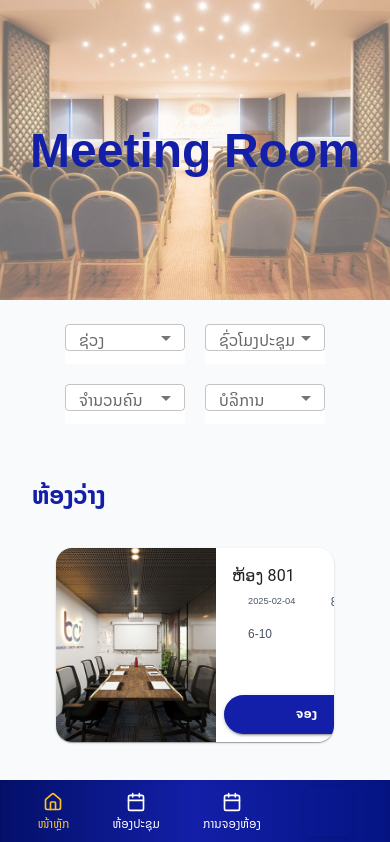
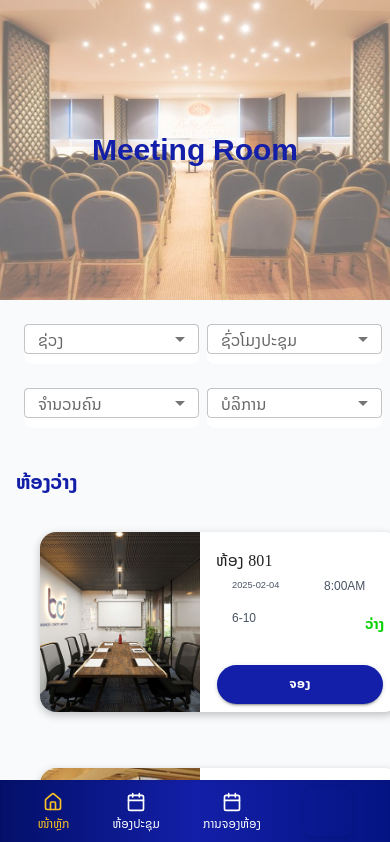
Before and after one commit to ThatsadaphoneITPD/nextjs-starter, a Next.js app: page / in a window 390 px wide. Shown: the top 842 px of the page. Built offline with nearby package versions, Linux system fonts and the light colour scheme; some icons are missing.

Commit message:
update room and home page

```diff
--- a/src/app/(site)/page.js
+++ b/src/app/(site)/page.js
@@ -4,6 +4,9 @@ import InputLabel from '@mui/material/InputLabel';
 import MenuItem from '@mui/material/MenuItem';
 import FormControl from '@mui/material/FormControl';
 import Select from '@mui/material/Select';
+import Box from '@mui/material/Box';
+import IconButton from '@mui/material/IconButton';
+import CloseIcon from '@mui/icons-material/Close';
 import CardAvilableRooms from '@/components/card-room/CardAvilableRooms';
 import CardBooking from '@/components/card-room/card-book';
 import RoomOverview from '@/components/card-room/room-overview';
@@ -14,13 +17,12 @@ export default function Home() {
   const [filterCapacity, setFilterCapacity] = useState('');
   const [filterAmenities, setFilterAmenities] = useState('');
 
-  // Dummy data (unchanged)
   const availableRooms = [
     { path_image: "/mt-room.png", room_name: "ຫ້ອງ 801", avilable_date: "2025-02-04", time: "8:00AM", capacity: "6-10", status: 1 },
-    { path_image: "/room201.png", room_name: "ຫ້ອງ 302", avilable_date: "2025-02-05", time: "8:30AM", capacity: "50-1", status: 1 },
+    { path_image: "/room201.png", room_name: "ຫ້ອງ 302", avilable_date: "2025-02-05", time: "8:30AM", capacity: "50-100", status: 1 },
     { path_image: "/room201.png", room_name: "ຫ້ອງ 302", avilable_date: "2025-02-05", time: "13:00PM", capacity: "15-20", status: 1 },
-    { path_image: "/room801.jpg", room_name: "ຫ້ອງ 302", avilable_date: "2025-02-05", time: "13:00PM", capacity: "15-20", status: 2 },
-    { path_image: "/room801.jpg", room_name: "ຫ້ອງ 302", avilable_date: "2025-02-05", time: "14:00PM", capacity: "15-20", status: 2 },
+    { path_image: "/room801.jpg", room_name: "ຫ້ອງ 302", avilable_date: "2025-02-05", time: "13:00PM", capacity: "15-20", status: 1 },
+    { path_image: "/room801.jpg", room_name: "ຫ້ອງ 302", avilable_date: "2025-02-05", time: "14:00PM", capacity: "15-20", status: 1 },
   ];
 
   const upcomingBookings = [
@@ -32,146 +34,138 @@ export default function Home() {
     { roomNumber: 'ຫ້ອງ 102', department: 'IT Department', capacity: '10 ຄົນ', equipment: ['Projector', 'Extra Chairs', 'Drink Service'] },
     { roomNumber: 'ຫ້ອງ 201', department: 'IT Department', capacity: '10 ຄົນ', equipment: ['Projector', 'Extra Chairs', 'Drink Service'] },
     { roomNumber: 'ຫ້ອງ 801', department: 'IT Department', capacity: '10 ຄົນ', equipment: ['Projector', 'Extra Chairs', 'Drink Service'] },
-    { roomNumber: 'ຫ້ອງ 101', department: 'IT Department', capacity: '10 ຄົນ', equipment: ['Projector', 'Extra Chairs'] },
-    { roomNumber: 'ຫ້ອງ 201', department: 'IT Department', capacity: '10 ຄົນ', equipment: ['Projector', 'Extra Chairs'] },
-    { roomNumber: 'ຫ້ອງ 801', department: 'IT Department', capacity: '10 ຄົນ', equipment: ['Projector', 'Extra Chairs'] },
   ];
 
+  // ฟังก์ชัน clear filter
+  const handleClear = (setter) => (event) => {
+    event.stopPropagation();
+    setter('');
+  };
+
+  // ฟังก์ชันเปลี่ยนค่าแต่ละ dropdown
   const handleChangeTime = (e) => setFilterTime(e.target.value);
   const handleChangeDuration = (e) => setFilterDuration(e.target.value);
   const handleChangeCapacity = (e) => setFilterCapacity(e.target.value);
   const handleChangeAmenities = (e) => setFilterAmenities(e.target.value);
 
+  // ✅ ฟังก์ชันใหม่: รองรับ 13:00PM และเวลา 24 ชั่วโมง
+  const convertTo24Hour = (timeStr) => {
+    const match = timeStr.match(/(\d+):(\d+)(AM|PM)?/i);
+    if (!match) return -1;
+
+    let [hour, minute, modifier] = [parseInt(match[1], 10), parseInt(match[2], 10), match[3]];
+
+    // ถ้าไม่มี AM/PM แสดงว่าเป็นเวลา 24 ชม. อยู่แล้ว
+    if (!modifier) return hour;
+
+    // ถ้าเกิน 12 ให้ถือว่าเป็น 24 ชม. อยู่แล้ว เช่น 13PM
+    if (hour > 12) return hour;
+
+    if (modifier.toUpperCase() === "PM" && hour !== 12) hour += 12;
+    if (modifier.toUpperCase() === "AM" && hour === 12) hour = 0;
+
+    return hour;
+  };
+
   const filteredRooms = availableRooms.filter(room => {
-    // Logic for filtering by time
-    const timeMatch = (() => {
-      if (!filterTime) return true;
-      const hour = parseInt(room.time.split(':')[0]);
-      if (filterTime === 'Morning') return hour >= 8 && hour < 12;
-      if (filterTime === 'Afternoon') return hour >= 12 && hour < 18;
-      return true;
-    })();
-
-    // Logic for filtering by capacity
-    const capacityMatch = (() => {
-      if (!filterCapacity) return true;
-      if (filterCapacity === '6-10') return room.capacity === '6-10';
-      if (filterCapacity === '15-20') return room.capacity === '15-20';
-      if (filterCapacity === '100-150') return room.capacity === '100-150';
-      return true;
-    })();
-
-
+    const roomHour = convertTo24Hour(room.time);
+    const timeMatch = (filterTime === '' || filterTime === 'ທັງໝົດ') ||
+      (filterTime === 'ພາກເຊົ້າ' && roomHour >= 8 && roomHour < 12) ||
+      (filterTime === 'ພາກແລງ' && roomHour >= 12 && roomHour < 18);
+    const capacityMatch = !filterCapacity || room.capacity === filterCapacity;
 
     return timeMatch && capacityMatch;
   });
 
-  const handleSearch = () => {
-    console.log("Search parameters:", { filterTime, filterDuration, filterCapacity, filterAmenities });
-  };
-  const filterContainerStyle = " p-2 rounded-lg flex flex-wrap gap-1 items-center justify-center";
-  const formControlStyle = { m: 1, minWidth: 120, height: 40, bgcolor: 'white' };
-
+  const formControlStyle = { m: 1, minWidth: 120, height: 40, bgcolor: 'white', borderRadius: 2 };
 
   return (
     <div className="bg-gray-50 min-h-screen">
-      <section className="cover-home flex items-center justify-center h-screen bg-[#131FA8]">
-        <h1 className=" text-5xl font-bold text-[#131FA8]">
-          Meeting Room
-        </h1>
+
+      {/* Header */}
+      <section className="cover-home flex items-center justify-center h-60 sm:h-80 md:h-96 bg-[#131FA8]">
+        <h1 className="text-3xl sm:text-4xl md:text-5xl font-bold text-white text-center">Meeting Room</h1>
       </section>
 
-      <section className="p-2">
-
       {/* Filter Section */}
-        <div className={filterContainerStyle}>
-          {/* Time Dropdown */}
-          <FormControl sx={formControlStyle} size="small">
-            <InputLabel>ຊ່ວງ</InputLabel>
-            <Select value={filterTime} onChange={handleChangeTime} label="Time">
-
-              <MenuItem value="/">ທັງໝົດ</MenuItem>
-              <MenuItem value="Morning">ພາກເຊົ້າ</MenuItem>
-              <MenuItem value="Afternoon">ພາກແລງ</MenuItem>
+      <section className="p-4">
+        <div className="flex flex-row flex-wrap gap-2 items-stretch justify-center">
+          {[{
+            label: 'ຊ່ວງ', value: filterTime, onChange: handleChangeTime, options: ['ພາກເຊົ້າ', 'ພາກແລງ'], setter: setFilterTime
+          }, {
+            label: 'ຊົ່ວໂມງປະຊຸມ', value: filterDuration, onChange: handleChangeDuration, options: ['1ຊົ່ວໂມງ', '2ຊົ່ວໂມງ', '3ຊົ່ວໂມງ'], setter: setFilterDuration
+          }, {
+            label: 'ຈຳນວນຄົນ', value: filterCapacity, onChange: handleChangeCapacity, options: ['6-10', '15-20', '100-150'], setter: setFilterCapacity
+          }, {
+            label: 'ບໍລິການ', value: filterAmenities, onChange: handleChangeAmenities, options: ['projector', 'whiteboard', 'DrinkService', 'ExtraChair'], setter: setFilterAmenities
+          }].map((filter, idx) => (
+            <Box key={idx} sx={{ position: 'relative', flex: '1 1 auto', minWidth: 120, maxWidth: 'calc(50% - 4px)' }}>
+              <FormControl sx={formControlStyle} size="small" fullWidth>
+                <InputLabel>{filter.label}</InputLabel>
+                <Select
+                  value={filter.value}
+                  onChange={filter.onChange}
+                  label={filter.label}
+                  sx={{
+                    pr: filter.value && filter.value !== '/' && filter.value !== 'ທັງໝົດ' ? '40px !important' : undefined
+                  }}
+                >
+                  {filter.options.map((opt, i) => (
+                    <MenuItem key={i} value={opt === '/' || opt === 'ທັງໝົດ' ? '' : opt}>
+                      {opt === '/' ? 'ທັງໝົດ' : opt}
+                    </MenuItem>
+                  ))}
                 </Select>
               </FormControl>
 
-          {/* Duration Dropdown */}
-          <FormControl sx={formControlStyle} size="small">
-            <InputLabel>ຊົ່ວໂມງປະຊຸມ</InputLabel>
-            <Select value={filterDuration} onChange={handleChangeDuration} label="Duration">
-               <MenuItem value="/">--</MenuItem>
-              <MenuItem value="1hr">1 ຊົ່ວໂມງ</MenuItem>
-              <MenuItem value="2hr">2 ຊົ່ວໂມງ</MenuItem>
-              <MenuItem value="3hr">3 ຊົ່ວໂມງ</MenuItem>
-            </Select>
-          </FormControl>
-
-          {/* Capacity Dropdown */}
-          <FormControl sx={formControlStyle} size="small">
-            <InputLabel>ຈຳນວນຄົນ</InputLabel>
-            <Select value={filterCapacity} onChange={handleChangeCapacity} label="Capacity">
-               <MenuItem value="/">--</MenuItem>
-              <MenuItem value="6-10">6-10 ຄົນ</MenuItem>
-              <MenuItem value="15-20">15-20 ຄົນ</MenuItem>
-              <MenuItem value="100-150">100-150 ຄົນ</MenuItem>
-            </Select>
-          </FormControl>
-
-          {/* Amenities Dropdown */}
-          <FormControl sx={formControlStyle} size="small">
-            <InputLabel>ບໍລິການ</InputLabel>
-            <Select value={filterAmenities} onChange={handleChangeAmenities} label="Amenities">
-              <MenuItem value="/">--</MenuItem>
-              <MenuItem value="projector">Projector</MenuItem>
-              <MenuItem value="whiteboard">Whiteboard</MenuItem>
-              <MenuItem value="DrinkService">Drink Service</MenuItem>
-              <MenuItem value="ExtraChair">Extra Chair</MenuItem>
-            </Select>
-          </FormControl>
-
-          {/* Search Button */}
-          {/* <Button
-            variant="contained"
-            sx={buttonStyle}
-            onClick={handleSearch}
+              {(filter.value && filter.value !== '/' && filter.value !== 'ທັງໝົດ') && (
+                <IconButton
+                  size="small"
+                  onClick={handleClear(filter.setter)}
+                  sx={{
+                    position: 'absolute',
+                    top: 8,
+                    right: 32,
+                    p: 0.5,
+                    zIndex: 10,
+                    color: 'rgba(0, 0, 0, 0.54)',
+                    '&:hover': { color: '#131FA8' },
+                  }}
                 >
-            <SearchIcon sx={{ mr: 1 }} /> ຄົ້ນຫາ
-          </Button> */}
-        </div>
-        </section>
-
-        <section className="p-8">
-        <h2 className="text-2xl font-bold mb-4  text-[#131FA8]">ຫ້ອງວ່າງ</h2>
-
-        <div className="avilable-room grid grid-cols-1 sm:grid-cols-2 md:grid-cols-3">
-          {filteredRooms.map((room, idx) => (
-            <div key={idx} className="flex justify-center">
-              <CardAvilableRooms {...room} />
-            </div>
+                  <CloseIcon fontSize="small" />
+                </IconButton>
+              )}
+            </Box>
           ))}
         </div>
       </section>
 
-      <section className="p-8">
-        <h2 className="text-2xl font-bold mb-4 text-[#131FA8]">ວາລະທີ່ດຳເນີນງານຢູ່</h2>
-        <div className="flex flex-wrap gap-4">
-          {upcomingBookings.map((booking, index) => (
-            <CardBooking
-              key={index}
-              title={booking.title}
-              date={booking.date}
-              time={booking.time}
-              capacity={booking.capacity}
-              roomNumber={booking.roomNumber}
-            />
+      {/* Available Rooms */}
+      <section className="p-4">
+        <h2 className="text-xl sm:text-2xl font-bold mb-4 text-[#131FA8]">ຫ້ອງວ່າງ</h2>
+        <div className="grid grid-cols-1 sm:grid-cols-2 md:grid-cols-3 gap-4">
+          {filteredRooms.map((room, idx) => (
+            <CardAvilableRooms key={idx} {...room} />
           ))}
         </div>
       </section>
 
-      <section className="p-8">
-        <h2 className="text-2xl font-bold mb-4 text-[#131FA8]">ພາບລວມຫ້ອງຂອງມື້ນີ້</h2>
+      {/* Upcoming Bookings */}
+      <section className="p-4">
+        <h2 className="text-xl sm:text-2xl font-bold mb-4 text-[#131FA8]">ວາລະທີ່ດຳເນີນງານຢູ່</h2>
+        <div className="grid grid-cols-1 sm:grid-cols-2 md:grid-cols-3 gap-4">
+          {upcomingBookings.map((booking, idx) => (
+            <CardBooking key={idx} {...booking} />
+          ))}
+        </div>
+      </section>
+
+      {/* Room Overview */}
+      <section className="p-4 overflow-x-auto">
+        <h2 className="text-xl sm:text-2xl font-bold mb-4 text-[#131FA8]">ພາບລວມຫ້ອງຂອງມື້ນີ້</h2>
+        <div className="min-w-full sm:min-w-[600px]">
           <RoomOverview roomData={roomOverview} />
+        </div>
       </section>
     </div>
   );
--- a/src/app/(site)/rooms/page.jsx
+++ b/src/app/(site)/rooms/page.jsx
@@ -6,17 +6,19 @@ import MenuItem from '@mui/material/MenuItem';
 import FormControl from '@mui/material/FormControl';
 import Select from '@mui/material/Select';
 
+
 export default function Page() {
   const rooms = [
-    { id: 1, path_image: "/mt-room.png", room_name: "Room101", avilable_date: "16-09-2025", time: "10:00 - 12:00", capacity: "6-10", status: "1", building: "ຕຶກສຳນັກງານໃຫຍ່", floor: "ຊັ້ນ 1" },
-    { id: 2, path_image: "/room801.jpg", room_name: "Room801", avilable_date: "16-09-2025", time: "14:00 - 16:00", capacity: "100-150", status: "2", building: "ຕຶກສຳນັກງານໃຫຍ່", floor: "ຊັ້ນ 8" },
-    { id: 3, path_image: "/room103.jpg", room_name: "Room103", avilable_date: "17-09-2025", time: "09:00 - 11:00", capacity: "100-150", status: "1", building: "ຕຶກສຳນັກງານໃຫຍ່ ", floor: "ຊັ້ນ 1" },
-    { id: 4, path_image: "/room201.png", room_name: "Room303", avilable_date: "17-09-2025", time: "09:00 - 11:00", capacity: "100-150", status: "1", building: "ຕຶກສະຖາບັນ", floor: "ຊັ້ນ 3" },
-    { id: 5, path_image: "/room202.jpg", room_name: "Room101", avilable_date: "16-09-2025", time: "10:00 - 12:00", capacity: "6-10", status: "1", building: "ຕຶກສະຖາບັນ", floor: "ຊັ້ນ 1" },
-    { id: 6, path_image: "/room201.png", room_name: "Room201", avilable_date: "16-09-2025", time: "14:00 - 16:00", capacity: "100-150", status: "2", building: "ຕຶກສຳນັກງານໃຫຍ່", floor: "ຊັ້ນ 2" },
-    { id: 7, path_image: "/room201.png", room_name: "Room201", avilable_date: "17-09-2025", time: "09:00 - 11:00", capacity: "100-150", status: "1", building: "ຕຶກສະຖາບັນ", floor: "ຊັ້ນ 2" },
-    { id: 8, path_image: "/room201.png", room_name: "Room201", avilable_date: "16-09-2025", time: "14:00 - 16:00", capacity: "100-150", status: "2", building: "ຕຶກສຳນັກງານໃຫຍ່", floor: "ຊັ້ນ 2" },
-    { id: 9, path_image: "/room801.jpg", room_name: "Room801", avilable_date: "17-09-2025", time: "09:00 - 11:00", capacity: "100-150", status: "1", building: "ຕຶກສະຖາບັນ", floor: "ຊັ້ນ 1" }
+    { id: 1, path_image: "/mt-room.png", room_name: "ຫ້ອງ 101", avilable_date: "16-09-2025", time: "10:00 - 12:00", capacity: "6-10", status: "1", building: "ຕຶກສຳນັກງານໃຫຍ່", floor: "ຊັ້ນ 1" },
+    { id: 2, path_image: "/room801.jpg", room_name: "ຫ້ອງ 801", avilable_date: "16-09-2025", time: "14:00 - 16:00", capacity: "100-150", status: "2", building: "ຕຶກສຳນັກງານໃຫຍ່", floor: "ຊັ້ນ 8" },
+    { id: 3, path_image: "/room103.jpg", room_name: "ຫ້ອງ 103", avilable_date: "17-09-2025", time: "09:00 - 11:00", capacity: "100-150", status: "1", building: "ຕຶກສຳນັກງານໃຫຍ່ ", floor: "ຊັ້ນ 1" },
+    { id: 4, path_image: "/room201.png", room_name: "ຫ້ອງ 303", avilable_date: "17-09-2025", time: "09:00 - 11:00", capacity: "100-150", status: "1", building: "ຕຶກສະຖາບັນ", floor: "ຊັ້ນ 3" },
+    { id: 5, path_image: "/room202.jpg", room_name: "ຫ້ອງ 101", avilable_date: "16-09-2025", time: "10:00 - 12:00", capacity: "6-10", status: "1", building: "ຕຶກສະຖາບັນ", floor: "ຊັ້ນ 1" },
+    { id: 6, path_image: "/room201.png", room_name: "ຫ້ອງ 201", avilable_date: "16-09-2025", time: "14:00 - 16:00", capacity: "100-150", status: "2", building: "ຕຶກສຳນັກງານໃຫຍ່", floor: "ຊັ້ນ 2" },
+    { id: 7, path_image: "/room201.png", room_name: "ຫ້ອງ 201", avilable_date: "17-09-2025", time: "09:00 - 11:00", capacity: "100-150", status: "1", building: "ຕຶກສະຖາບັນ", floor: "ຊັ້ນ 2" },
+    { id: 8, path_image: "/room201.png", room_name: "ຫ້ອງ 201", avilable_date: "16-09-2025", time: "14:00 - 16:00", capacity: "100-150", status: "2", building: "ຕຶກສຳນັກງານໃຫຍ່", floor: "ຊັ້ນ 2" },
+    { id: 9, path_image: "/room801.jpg", room_name: "ຫ້ອງ 802", avilable_date: "17-09-2025", time: "09:00 - 11:00", capacity: "100-150", status: "1", building: "ຕຶກສຳນັກງານໃຫຍ່", floor: "ຊັ້ນ 8" },
+
   ];
 
   const [filterBuilding, setFilterBuilding] = useState('');
@@ -40,13 +42,20 @@ export default function Page() {
   });
 
   const uniqueBuildings = [...new Set(rooms.map(room => room.building.trim()))];
-  const uniqueFloors = filterBuilding
+ const uniqueFloors = filterBuilding
     ? [...new Set(rooms.filter(room => room.building.trim() === filterBuilding.trim()).map(room => room.floor.trim()))]
+    // ใช้ .sort() เพื่อเรียงลำดับตัวเลข
+    .sort((a, b) => {
+        // ดึงตัวเลขออกจากสตริง "ຊັ້ນ X"
+        // เช่น "ຊັ້ນ 1" จะกลายเป็น 1, "ຊັ້ນ 8" จะกลายเป็น 8
+        const numA = parseInt(a.replace(/\D/g, ''), 10);
+        const numB = parseInt(b.replace(/\D/g, ''), 10);
+
+        // เปรียบเทียบตัวเลข: numA - numB จะเรียงจากน้อยไปมาก (1, 2, 8)
+        return numA - numB;
+    })
     : [];
-
-  const formControlStyle = { m: 1, minWidth: 120, height: 40, bgcolor: 'white' };
-
-
+  const formControlStyle = {minWidth: 120, bgcolor: 'white'};
   const filterContainerStyle = "p-2 rounded-lg flex flex-wrap gap-1 ";
 
   return (
--- a/src/components/card-room/CardAvilableRooms.jsx
+++ b/src/components/card-room/CardAvilableRooms.jsx
@@ -26,15 +26,21 @@ export default function CardAvilableRooms(props) {
     const isAvailable = String(status) === "1";
     const isNotAvailable = String(status) === "2";
 
+
     return (
-        <Card className="rounded-lg flex mx-6 my-5" sx={{ width: 360, height: 194, borderRadius: "1rem", overflow: "hidden" }}>
+        <Card className="rounded-lg flex mx-6 my-5 md:h-[194]"
+        sx={{ width: 360,
+        borderRadius: "1rem",
+        overflow: "hidden",
+        boxShadow: "rgba(0, 0, 0, 0.24) 0px 3px 8px",
+        }}>
             {/* ✅ Removed fixed width/height and added a flex basis to let it adapt */}
             <CardMedia
                 component="img"
                 image={path_image ? path_image : ''}
                 alt="Meeting Room"
                 className="object-cover"
-                sx={{ flexBasis: '45%', minWidth: '160px' }}
+                 sx={{ width: 160, height: 180 }}
             />
 
             {/* Right: Content */}
@@ -51,15 +57,15 @@ export default function CardAvilableRooms(props) {
 
                     <div className="grid grid-cols-2 gap-y-2 gap-x-4 text-xs sm:text-sm text-gray-600">
                         <div className="flex items-center gap-1">
-                            <CalendarTodayIcon fontSize="small" color="info" />
+                            <CalendarTodayIcon sx={{ color: '#131FA8', fontSize: '1rem' }}/>
                             <span className='text-[0.58rem] whitespace-nowrap'>{avilable_date ? avilable_date : "--"}</span>
                         </div>
                         <div className="flex items-center gap-1">
-                            <AccessTimeIcon fontSize="small" color="info" />
+                            <AccessTimeIcon sx={{ color: '#131FA8', fontSize: '1rem' }} />
                             <span>{time ? time : "--"}</span>
                         </div>
                         <div className="flex items-center gap-1">
-                            <PermIdentityIcon fontSize="small" color="disabled" />
+                            <PermIdentityIcon sx={{ color: '#131FA8', fontSize: '1rem' }} />
                             <span>{capacity ? capacity : "--"}</span>
                         </div>
                         <div className="flex justify-end mt-3">
--- a/src/style/_home.scss
+++ b/src/style/_home.scss
@@ -63,3 +63,14 @@
 .MuiButton-root {
   font-family: 'Noto Sans Lao' !important;
 }
+.MuiTypography-root {
+  font-family: 'Noto Sans Lao' !important;
+}
+.MuiFormControl-root .MuiInputBase-root {
+  height: 30px !important;
+}
+
+/* ปรับ Padding ภายในกล่อง Select เพื่อให้ข้อความอยู่ตรงกลาง */
+.MuiSelect-select {
+  font-family: 'Noto Sans Lao' !important;
+}
```
Also changed, not shown: src/components/card-room/card-room.jsx (+29 -21 lines). Lines whose indentation alone changed are shown as unchanged.
